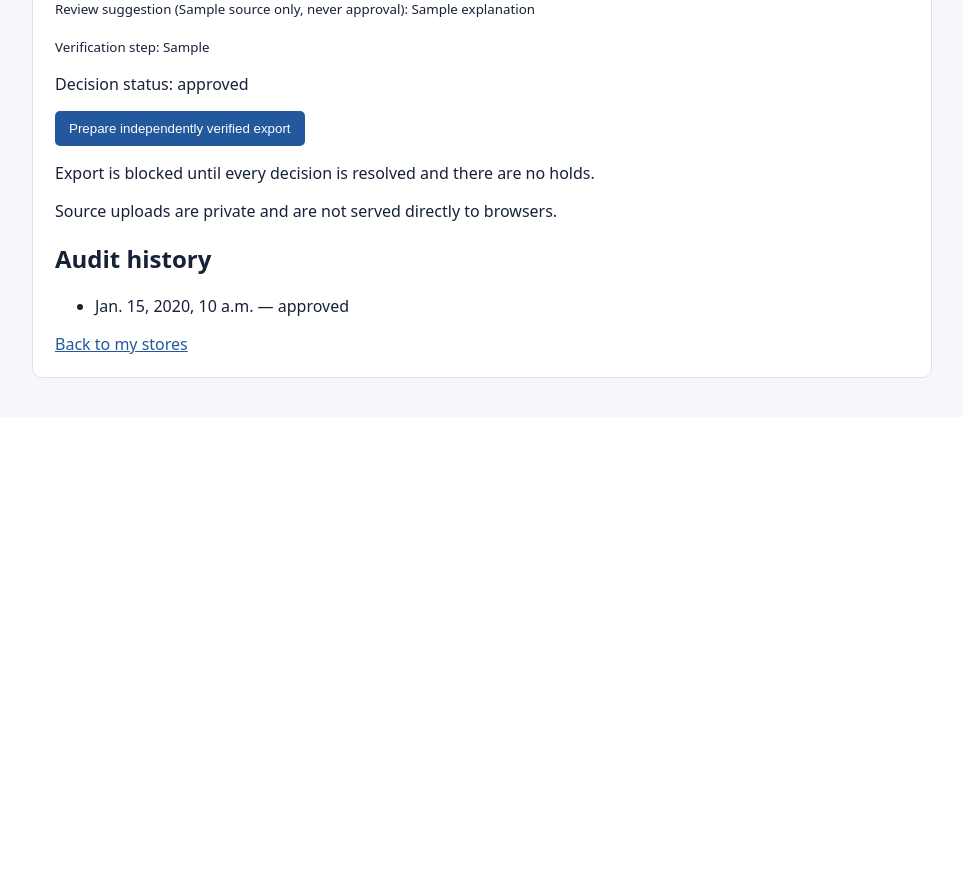
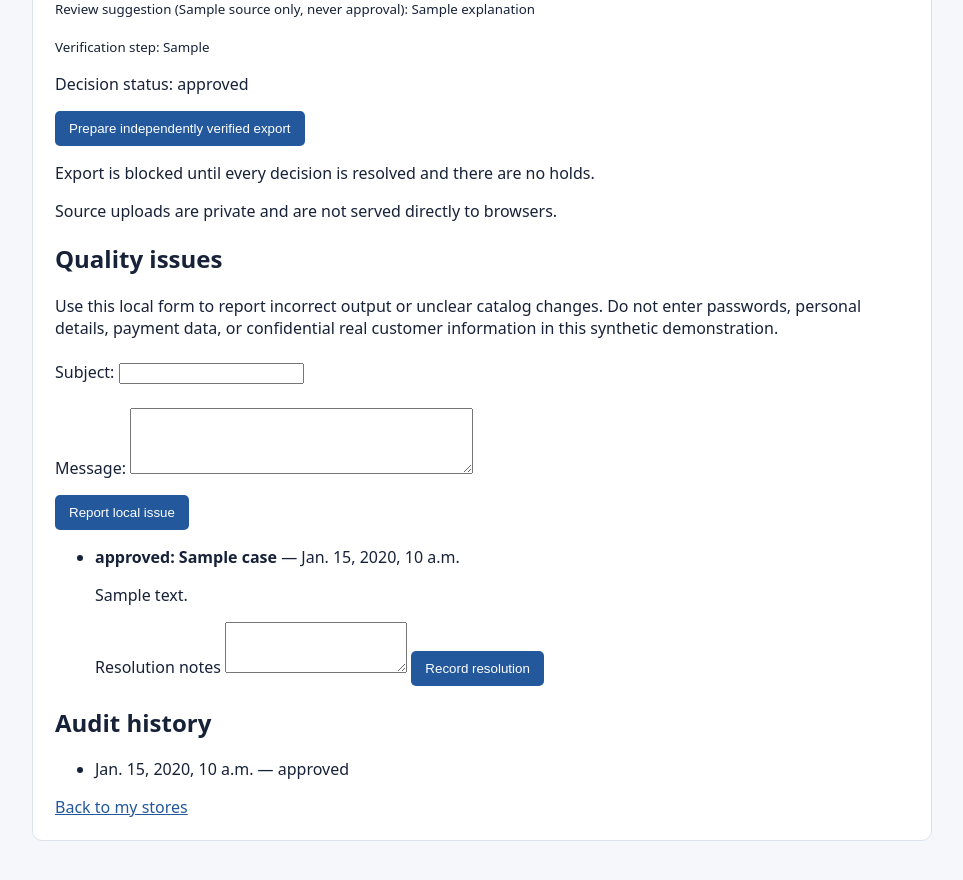
Before and after one commit to ethanmyoung1415-ctrl/V3-Business-, a Django app: template templates/job.html in a window 1280 px wide. Shown: the part 896-1776 px from the top of the page, without its empty margins (158-1121 px from the left). Before the commit the page ends 1274 px from the top, so only its background shows below. Run offline with Django 5.2, Linux system fonts and the light colour scheme; tables that the repository leaves empty hold one stand-in row (values such as "Sample post"); the template is opened without the code that fills it: values that come from a table or form of the project are taken from there, most other values are stand-ins (such as "Sample title", 1, 10 or a date in 2020); parts of the project's set-up code (start-up, migrations or seed data) failed here and were passed over.

Commit message:
Provide customer issue reporting and operator resolution on private job page

```diff
--- a/templates/job.html
+++ b/templates/job.html
@@ -81,6 +81,32 @@ Pricing, titles, zero-stock and all ambiguous changes remain pending.</p>
 <p>Export is blocked until every decision is resolved and there are no holds.</p>
 {% endif %}
 <p>Source uploads are private and are not served directly to browsers.</p>
+<h2>Quality issues</h2>
+<p>Use this local form to report incorrect output or unclear catalog changes.
+Do not enter passwords, personal details, payment data, or confidential real customer
+information in this synthetic demonstration.</p>
+<form method="post" action="{% url 'open_quality_issue' job.id %}">
+{% csrf_token %}
+{{ issue_form.as_p }}
+<button type="submit">Report local issue</button>
+</form>
+<ul>{% for case in cases %}
+<li>
+<strong>{{ case.status }}: {{ case.subject }}</strong> — {{ case.created_at }}
+<p>{{ case.message }}</p>
+{% if case.status == "resolved" %}
+<p>Operator resolution: {{ case.resolution }}</p>
+{% elif can_review %}
+<form method="post" action="{% url 'resolve_quality_issue' case.id %}">
+{% csrf_token %}
+<label>Resolution notes <textarea name="resolution" rows="3"
+maxlength="500" minlength="12" required></textarea></label>
+<button type="submit">Record resolution</button>
+</form>
+{% endif %}
+</li>
+{% empty %}<li>No issues reported.</li>{% endfor %}
+</ul>
 <h2>Audit history</h2><ul>{% for event in events %}
 <li>{{ event.created_at }} — {{ event.kind }}</li>
 {% empty %}<li>No events yet.</li>{% endfor %}</ul>
```
